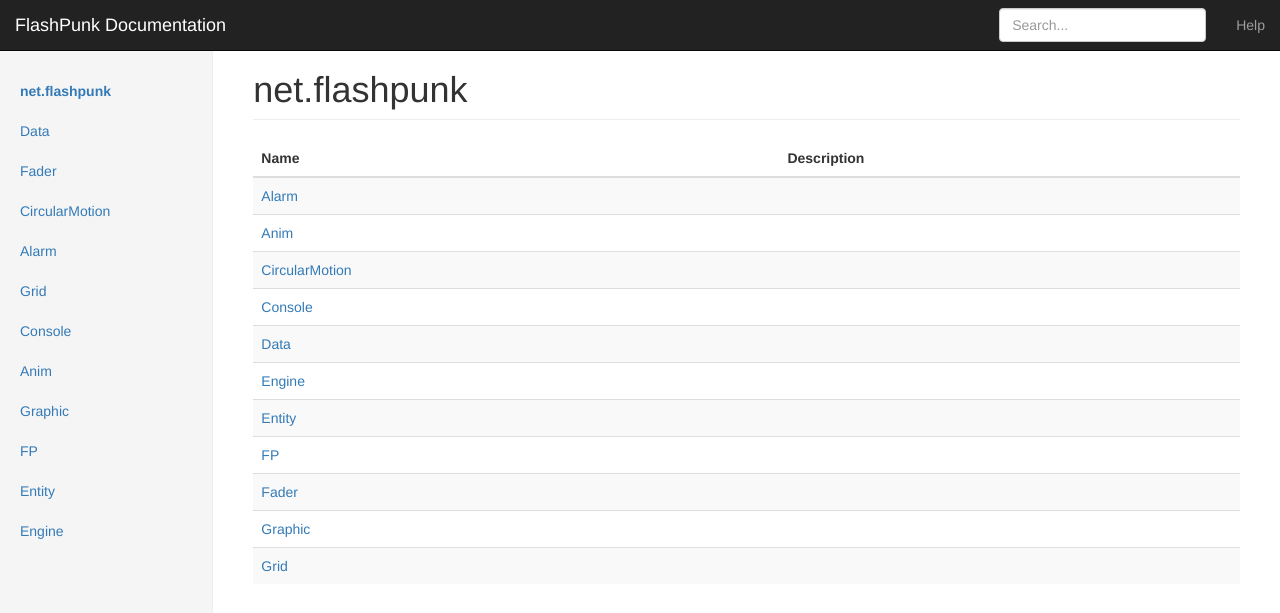
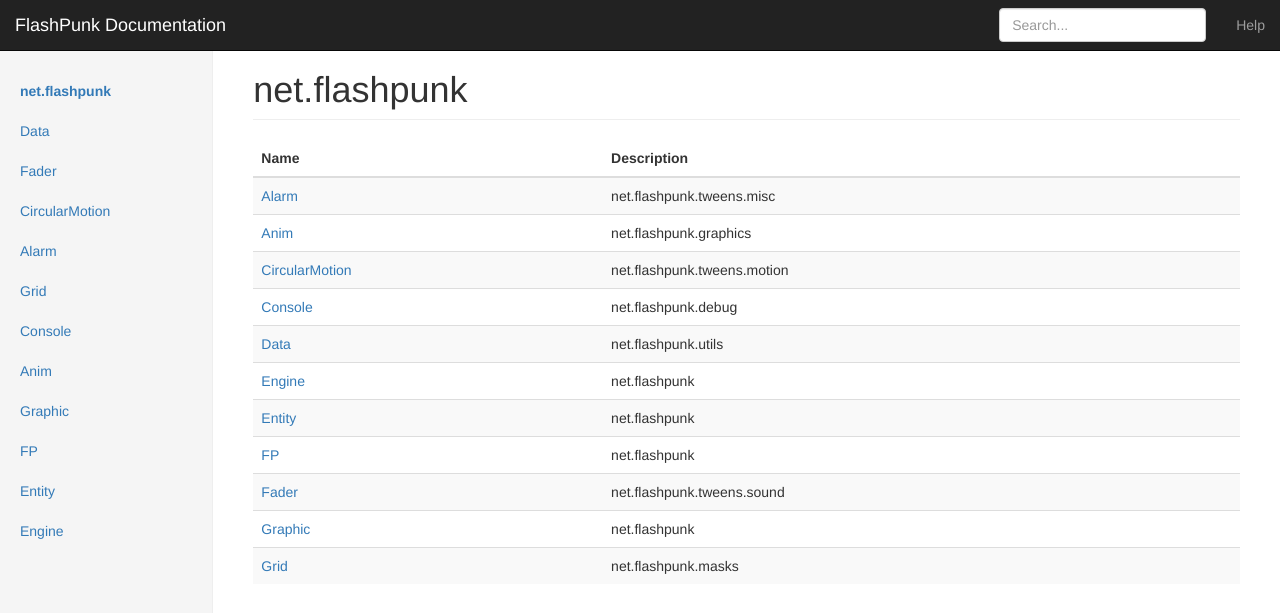
Before and after one commit to useflashpunk/flashpunk-docs, a Jekyll site: the page built from net/flashpunk/index.html, in a window 1280 px wide. Shown: the top 613 px of the page. Built offline with Jekyll 4.4.1, drawn with Linux system fonts in a browser that asks for light colours; nearby versions of some CDN libraries.

Commit message:
Update index.html

```diff
--- a/net/flashpunk/index.html
+++ b/net/flashpunk/index.html
@@ -16,7 +16,7 @@
     {% if class.categories | join: '.' == 'net.flashpunk' %}
     <tr>
       <td><a href="{{ site.baseurl }}{{ class.url }}">{{ class.title }}</a></td>
-      <td>{{ class.description }}</td>
+      <td>{{ class.categories | join: '.' }}</td>
     </tr>
     {% endif %}
     {% endfor %}
```
